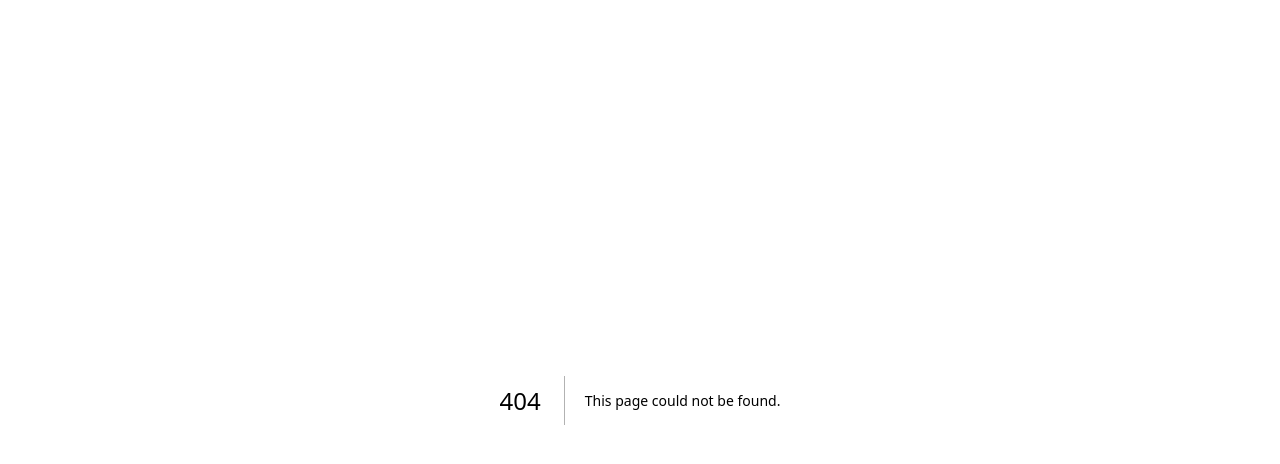
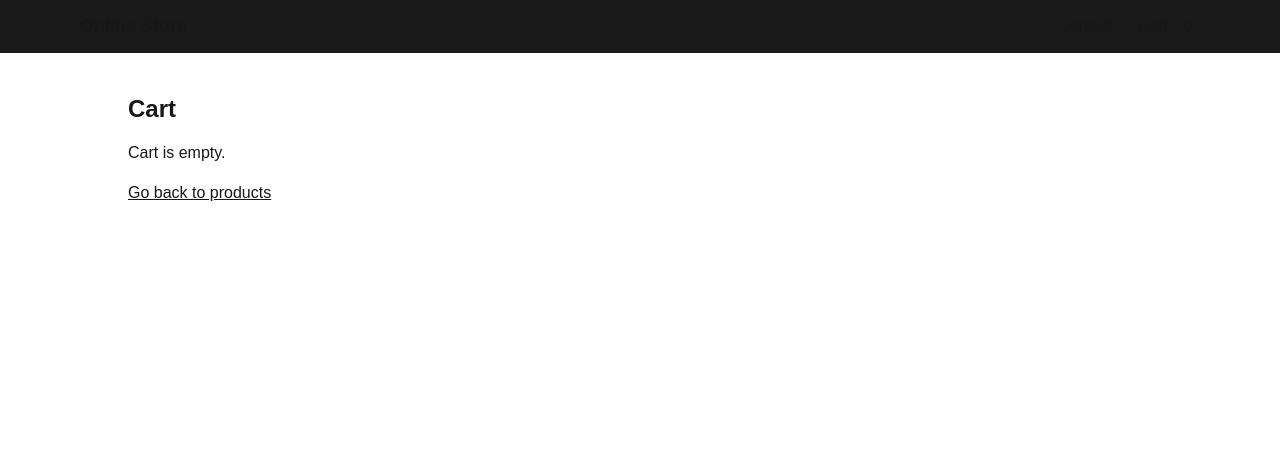
Before and after one commit to NoroffFEU/jsfw-2025-v1-stein-jsframeworks, a Next.js app in the folder online-store/online-store-next/: page /cart in a window 1280 px wide. Before the commit this address had no page. Shown: the top 464 px of the page. Built offline with nearby package versions, Linux system fonts and the light colour scheme.

Commit message:
Added basic cart functionality, allowing for adding, removing and clearing cart. Updates to come

```diff
--- /dev/null
+++ b/online-store/online-store-next/src/app/cart/page.tsx
@@ -0,0 +1,106 @@
+
+"use client";
+
+import Link from "next/link";
+import { useCart } from "@/store/cart";
+import { toast } from "sonner";
+
+function formatNOK(n: number) {
+    return `${n.toFixed(2)} kr`;
+}
+
+export default function CartPage() {
+
+
+    const { items, setQty, remove, total } = useCart();
+
+
+    if (!items.length) {
+        return (
+            <main className="mx-auto max-w-5xl py-10">
+                <h1 className="mb-4 text-2xl font-bold">Cart</h1>
+                <p>Cart is empty.</p>
+                <Link href="/" className="mt-4 inline-block underline">
+                Go back to products
+                </Link>
+            </main>
+        );
+    }
+
+    return (
+        <main className="mx-auto max-w-5xl px-4 py-10">
+            <h1 className="mb-6 text-2xl font-bold">Cart</h1>
+
+            <ul className="divide-y rounded-2xl border">
+                {items.map((item) => (
+                    <li key={item.id} className="grid grid-cols-12 items-center gap-4 p-4">
+                        <img
+                        src={item.imageUrl}
+                        alt={item.title}
+                        className="col-span-2 h-20 w-20 rounded object-cover"
+                        />
+
+                        <div className="col-span-5">
+                            <div className="font-semibold">{item.title}</div>
+                            <div className="opacity-80">{formatNOK(item.price)}</div>
+                        </div>
+
+                        <div className="col-span-3 flex items-center gap-2">
+                            <button
+                            aria-label="decrease quantity"
+                            className="rounded border px-2"
+                            onClick={() => setQty(item.id, item.quantity - 1)}
+                            >
+                                -
+                            </button>
+                            <input
+                            className="w-16 rounded border p-1 text-center"
+                            inputMode="numeric"
+                            value={item.quantity}
+                            onChange={(e) => {
+                                const v = Math.max(1, Number(e.target.value) || 1);
+                                setQty(item.id, v);
+                            }}
+                            />
+                            <button
+                            aria-label="increase quantity"
+                            className="rounded border px-2"
+                            onClick={() => setQty(item.id, item.quantity + 1)}
+                            >
+                                +
+                            </button>
+                        </div>
+                    <div className="col-span-2 text-right font-semibold">
+              {formatNOK(item.price * item.quantity)}
+            </div>
+
+
+            <button
+              className="col-span-12 mt-2 justify-self-start rounded border px-3 py-1 text-sm hover:bg-neutral-50 sm:col-span-0 sm:mt-0 sm:justify-self-end"
+              onClick={() => {
+                remove(item.id);
+                toast.info(`Fjernet "${item.title}"`);
+              }}
+            >
+              Remove
+            </button>
+          </li>
+        ))}
+      </ul>
+
+
+      <div className="mt-6 flex items-center justify-between">
+        <div className="text-lg">
+          <span className="opacity-70">Total:</span>{" "}
+          <span className="font-semibold">{formatNOK(total())}</span>
+        </div>
+        <Link
+          href="/checkout/success"
+          className="rounded-xl bg-black px-5 py-3 text-white hover:bg-neutral-800"
+        >
+          Checkout
+        </Link>
+      </div>
+    </main>
+  );
+}
--- a/online-store/online-store-next/src/app/layout.tsx
+++ b/online-store/online-store-next/src/app/layout.tsx
@@ -2,6 +2,7 @@ import type { Metadata } from "next";
 import { Geist, Geist_Mono } from "next/font/google";
 import "./globals.css";
 import ToastProvider from "@/components/ToastProvider";
+import Header from "@/components/Header";
 
 const geistSans = Geist({
   variable: "--font-geist-sans",
@@ -23,6 +24,7 @@ export default function RootLayout({ children }: { children: React.ReactNode })
     <html lang="en">
       <body>
         <ToastProvider />
+        <Header />
         {children}
       </body>
     </html>
--- /dev/null
+++ b/online-store/online-store-next/src/components/Header.tsx
@@ -0,0 +1,22 @@
+
+import Link from 'next/link';
+import HeaderCartBadge from "@/components/HeaderCartBadge";
+
+export default function Header() {
+  return (
+    <header className="sticky top-0 z-40 border-b bg-black/90 backdrop-blur">
+      <nav className="mx-auto flex max-w-6xl items-center justify-between px-4 py-3">
+        <Link href="/" className="text-lg font-bold">
+          Online Store
+        </Link>
+
+        <div className="flex items-center gap-6">
+          <Link href="/contact" className="underline hover:no-underline">
+            Contact
+          </Link>
+          <HeaderCartBadge />
+        </div>
+      </nav>
+    </header>
+  );
+}
--- /dev/null
+++ b/online-store/online-store-next/src/components/HeaderCartBadge.tsx
@@ -0,0 +1,18 @@
+
+"use client";
+
+import Link from "next/link";
+import { useCart } from "@/store/cart";
+
+export default function HeaderCartBadge() {
+    const count = useCart((s) => s.count());
+
+    return (
+        <Link href="/cart" className="relative inline-flex items-center gap-2">
+            <span className="underline hover:no-underline">Cart</span>
+            <span className="grid h-6 min-w-6 place-items-center rounded-full border px-1 text-sm" aria-label={`Items in cart`}>
+                {count}
+            </span>
+        </Link>
+    );
+}
```
